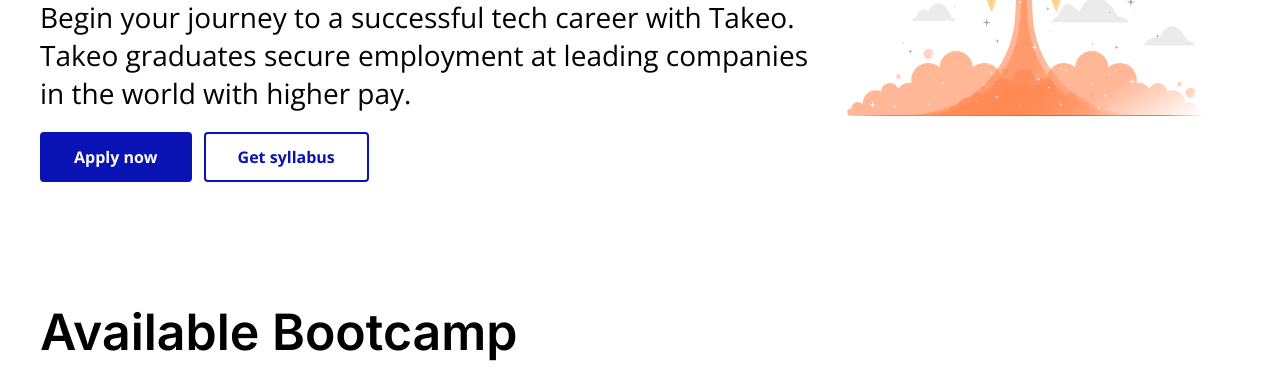
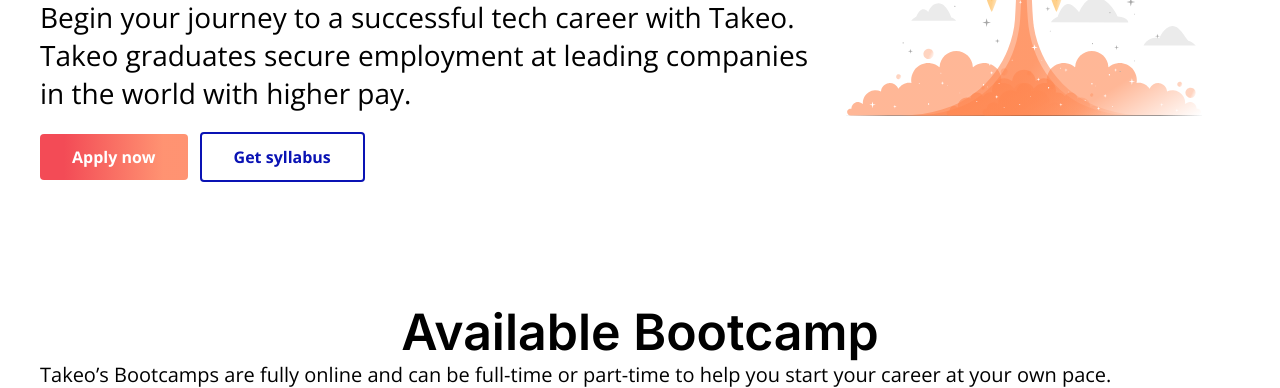
Before and after one commit to rubiin/landing101, a plain HTML site: page index.html in a window 1280 px wide. Shown: the part 460-848 px from the top of the page. Before the commit the page ends 822 px from the top, so only its background shows below. Drawn offline with nearby package versions, Linux system fonts and the light colour scheme.

Commit message:
fix: fix button background

```diff
--- a/index.html
+++ b/index.html
@@ -51,7 +51,12 @@
       <div class="container">
 
         <h3 class="bootcamps_header">Available Bootcamp</h3>
+        <p class="bootcamps_text">Takeo’s Bootcamps are fully online and can be full-time or part-time to help you start your career at your own pace.</p>
+        <div class="flex">
+          <div class="card">
 
+          </div>
+        </div>
       </div>
     </section>
 
--- a/style.css
+++ b/style.css
@@ -46,7 +46,6 @@ h3{
 
 p{
   font-family: 'Open sans';
-  font-size: 28px;
   font-weight: 400px;
 }
 
@@ -64,6 +63,7 @@ header {
 .container{
   width: 1200px;
   margin: 0 auto;
+  /* border: 1px solid black; */
 }
 
 nav {
@@ -116,15 +116,16 @@ nav {
 .hero_paragraph{
   line-height: 38px;
   margin-bottom: 20px;
-
+  font-size: 28px;
 }
 
 .hero__btns{
   gap:12px;
 }
 
-.hero__btns:nth-child(1){
-  color: red
+.hero__btns a:nth-child(1){
+  background: linear-gradient(90deg, #F34B56 16.15%, rgba(255, 140, 105, 0.94) 83.33%);
+  border: none;
 }
 
 
@@ -132,6 +133,12 @@ nav {
   background: rgba(255, 255, 255, 0.8);
 }
 
-.bootcamps__heading{
- margin: 0 auto;
+.bootcamps_header{
+text-align: center;
 }
+
+
+.bootcamps_text{
+  font-size: 20px;
+  line-height: 26px
+}
```
